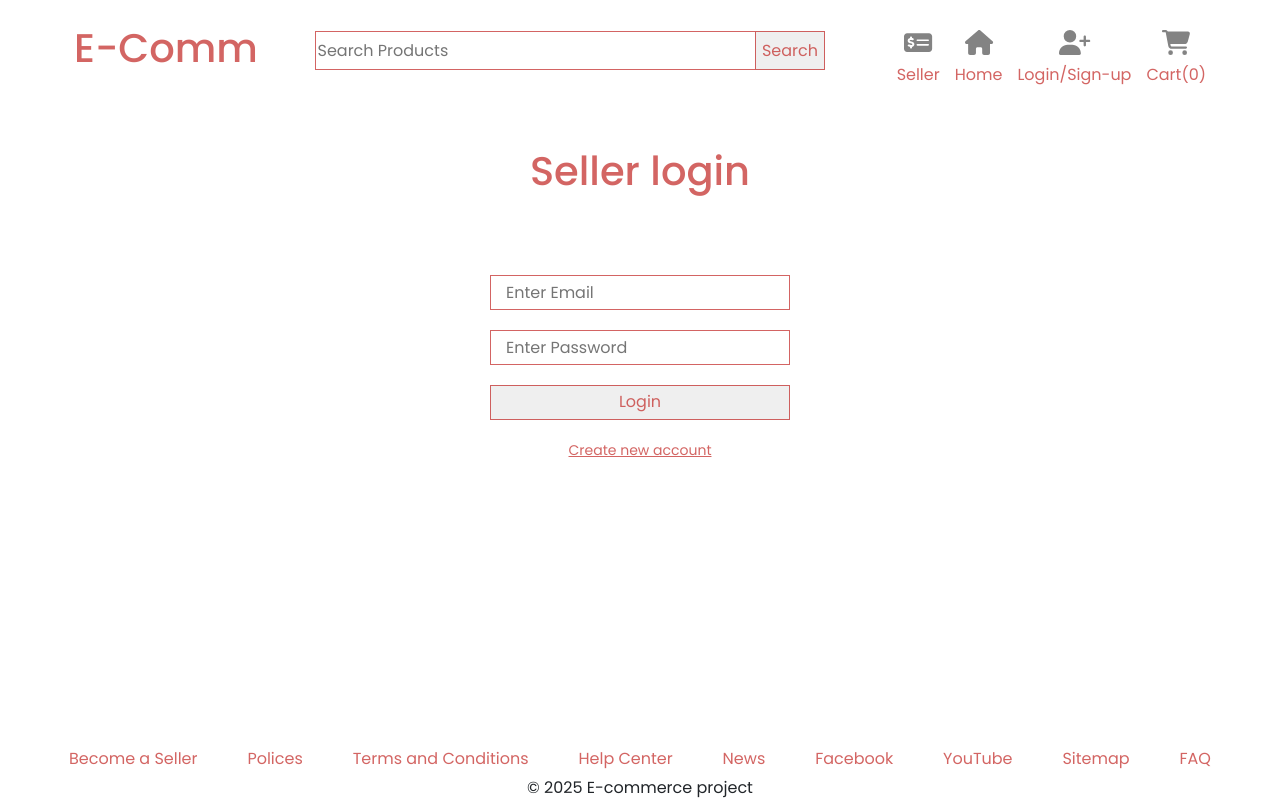
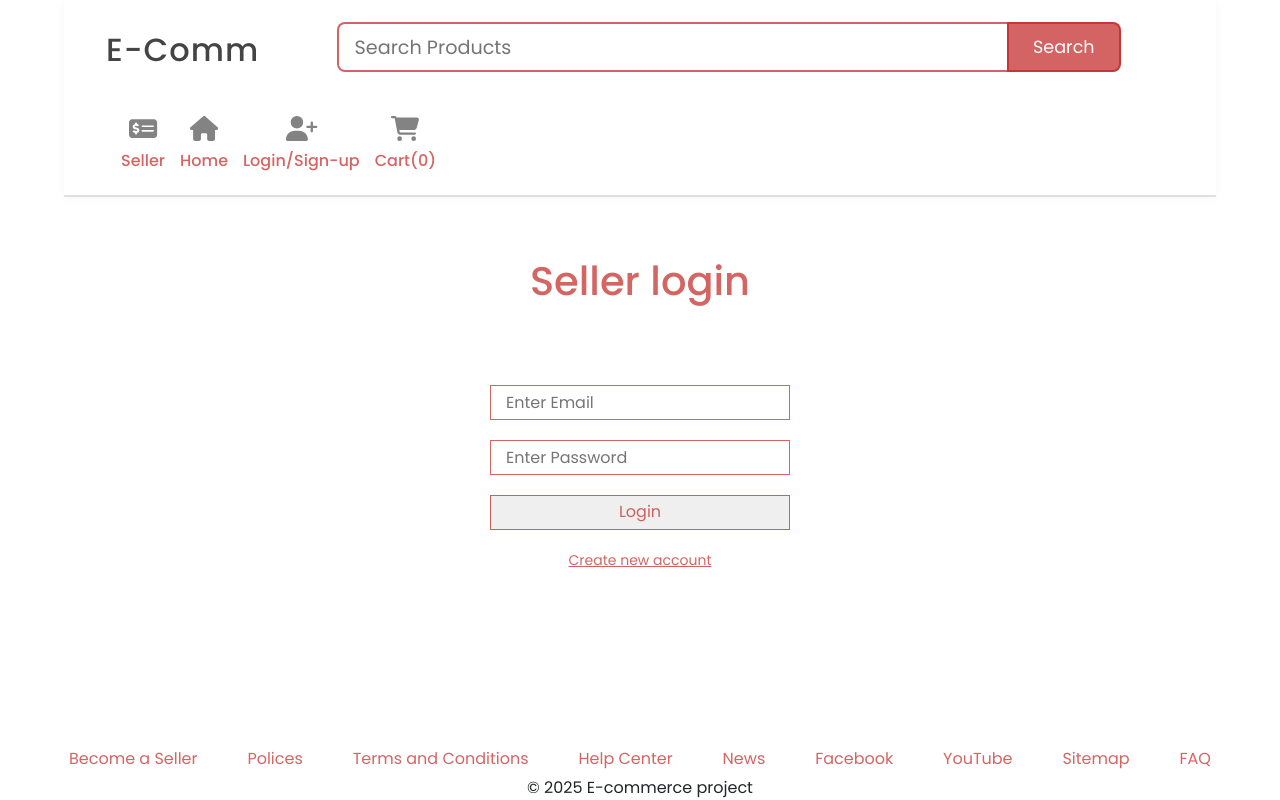
Before and after one commit to Ariel-cano/angular-ecommerce-app, an Angular app: page /seller-auth in a window 1280 px wide. Built offline with nearby package versions, Linux system fonts and the light colour scheme.

Commit message:
style: update styles for header page

```diff
--- a/src/app/components/header/header.component.html
+++ b/src/app/components/header/header.component.html
@@ -1,6 +1,6 @@
 <nav class="nav">
   <h1>
-    <a routerLink="">E-Comm</a>
+    <a routerLink="" class="logo">E-Comm</a>
   </h1>
   <div *ngIf="(menuType=='default') || (menuType=='user')" class="nav-search">
     <input type="text" placeholder="Search Products"
--- a/src/app/components/header/header.component.scss
+++ b/src/app/components/header/header.component.scss
@@ -1,3 +1,40 @@
+:host {
+  padding: 0.75rem 2rem;
+  background: #fff;
+  border-bottom: 2px solid #e0e0e0;
+  box-shadow: 0 2px 8px rgba(0,0,0,0.03);
+  margin-bottom: 10px;
+}
+
+.logo {
+  font-size: 2rem;
+  font-weight: bold;
+  color: #333;
+  letter-spacing: 1px;
+}
+
+nav {
+  display: flex;
+  gap: 1.5rem;
+
+  a {
+    color: #444;
+    text-decoration: none;
+    font-weight: 500;
+    transition: color 0.2s;
+
+    &:hover {
+      color: var(--primary-color);
+    }
+  }
+}
+
+.header-actions {
+  display: flex;
+  align-items: center;
+  gap: 1rem;
+}
+
 .nav{
   display: flex;
   justify-content: space-between;
@@ -15,20 +52,33 @@
     display: flex;
     margin-right: 5%;
     margin-left: 5%;
-    margin-top: 5px;
 
     input{
       flex: 1;
       color: var(--primary-color);
-      border: 1px solid var(--primary-color);
-      height: 39px;
+      border: 2px solid var(--primary-color);
+      height: 50px;
+      font-size: 1.2rem;
       border-right: none;
+      align-self: center;
+      border-radius: 8px 0 0 8px;
+      padding: 0 1rem;
     }
 
     button{
-      color: var(--primary-color);
-      border: 1px solid var(--primary-color);
-      height: 39px;
+      color: white;
+      border: 2px solid var(--primary-color);
+      height: 50px;
+      align-self: center;
+      background-color: var(--primary-color);
+      border-radius: 0 8px 8px 0;
+      font-size: 1.1rem;
+      padding: 0 1.5rem;
+      cursor: pointer;
+      transition: background 0.2s;
+      &:hover {
+        background: #9f2121;
+      }
     }
   }
 
@@ -64,7 +114,7 @@
   }
 }
 .icon{
-  color: #838383;
+  color: var(--grey-color);
   font-size: 25px;
   cursor: pointer;
   &-label{
```
